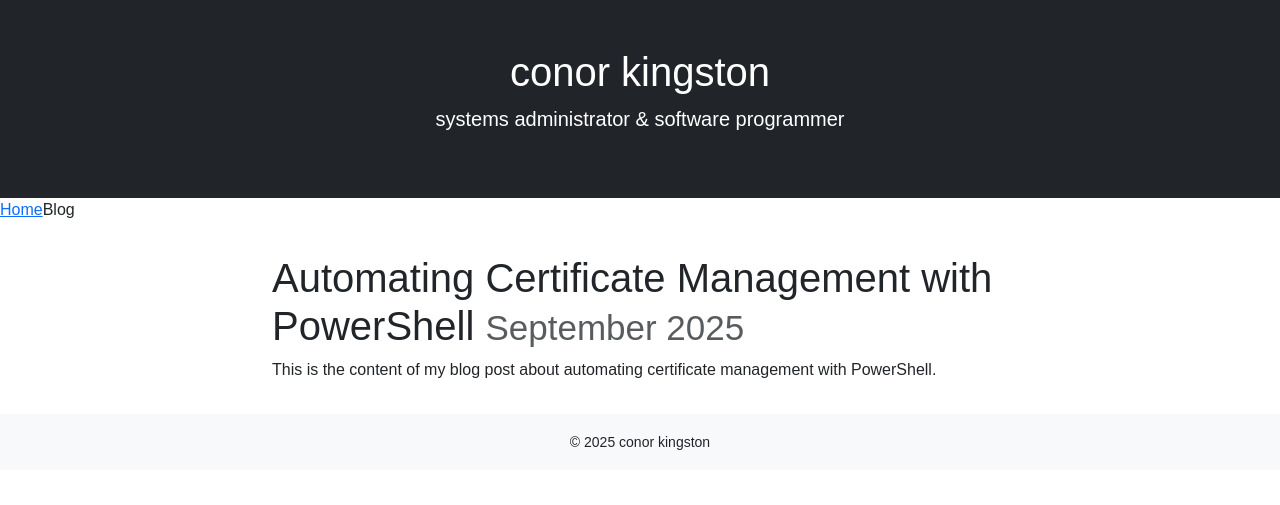
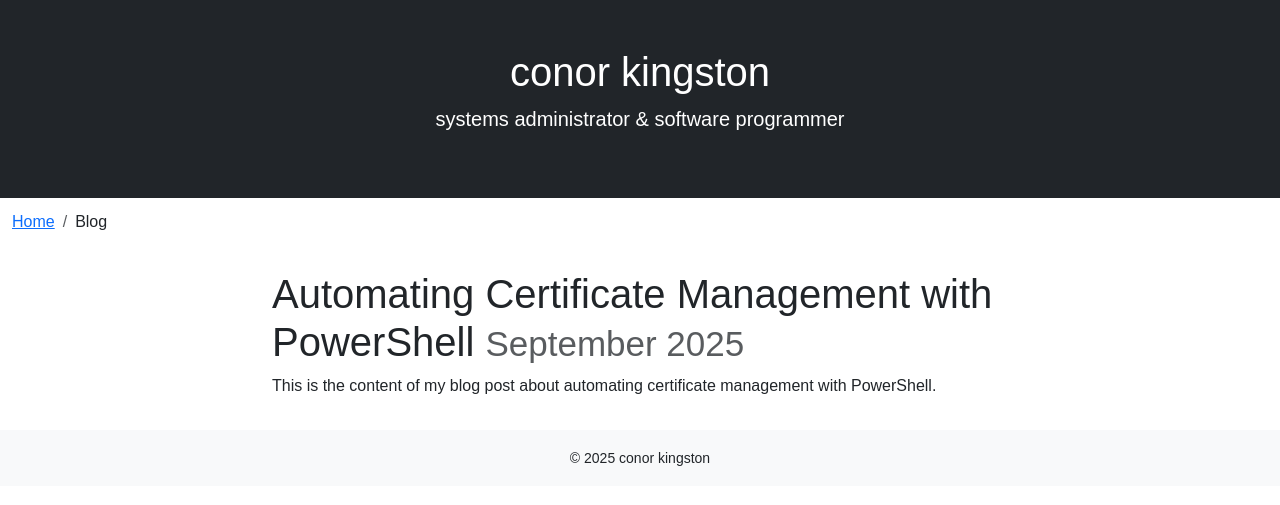
Before and after one commit to conormcneil/conorkingston.com, a Jekyll site: the page built from blog/_posts/2025-09-20-automating-certificate-management.md, in a window 1280 px wide. Shown: the top 505 px of the page. Built offline with Jekyll 4.4.1, drawn with Linux system fonts in a browser that asks for light colours.

Commit message:
adds navbar with dynamic breadcrumbs

```diff
--- /dev/null
+++ b/_includes/nav.html
@@ -0,0 +1,21 @@
+<nav aria-label="breadcrumb" class="m-2">
+    <ol class="breadcrumb">
+        <li class="breadcrumb-item p-1 {% if page.url == '/' %}active{% endif %}">
+            <a href="/">Home</a>
+        </li>
+        {% if page.url contains '/blog' %}
+            <li class="breadcrumb-item p-1 {% if page.url == '/blog' %}active{% endif %}">
+                {% if page.url contains '/blog' %}
+                    Blog
+                {% endif %}
+            </li>
+        {% endif %}
+        {% if page.url contains '/case_studies' %}
+            <li class="breadcrumb-item p-1 {% if page.url == '/case_studies/' %}active{% endif %}">
+                {% if page.url contains '/case_studies/' %}
+                    Case Studies
+                {% endif %}
+            </li>
+        {% endif %}
+    </ol>
+</nav>
--- a/_layouts/case_study.html
+++ b/_layouts/case_study.html
@@ -1,16 +1,10 @@
 ---
 layout: default
 ---
-<ol class="breadcrumb">
-  <li><a href="#">Home</a></li>
-  <li class="active">Case Studies</li>
-</ol>
-
 <div class="container py-3">
     <div class="row">
         <div class="col-md-8 offset-md-2">
             <h1>{{ page.title }} <small class="text-muted">{{ page.date | date: "%B %Y" }}</small></h1>
-
             <content>{{ content }}</content>
         </div>
     </div>
--- a/_layouts/default.html
+++ b/_layouts/default.html
@@ -11,6 +11,7 @@
 </head>
 <body>
   {% include header.html %}
+  {% include nav.html %}
   {{ content }}
   {% include footer.html %}
 </body>
--- a/_layouts/post.html
+++ b/_layouts/post.html
@@ -1,16 +1,10 @@
 ---
 layout: default
 ---
-<ol class="breadcrumb">
-  <li><a href="#">Home</a></li>
-  <li class="active">Blog</li>
-</ol>
-
 <div class="container py-3">
     <div class="row">
         <div class="col-md-8 offset-md-2">
             <h1>{{ page.title }} <small class="text-muted">{{ page.date | date: "%B %Y" }}</small></h1>
-
             <content>{{ content }}</content>
         </div>
     </div>
```
